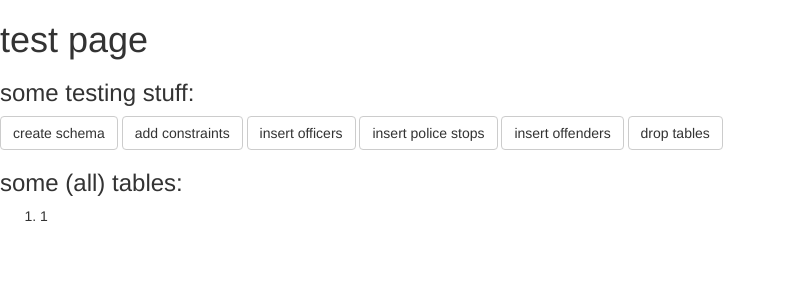
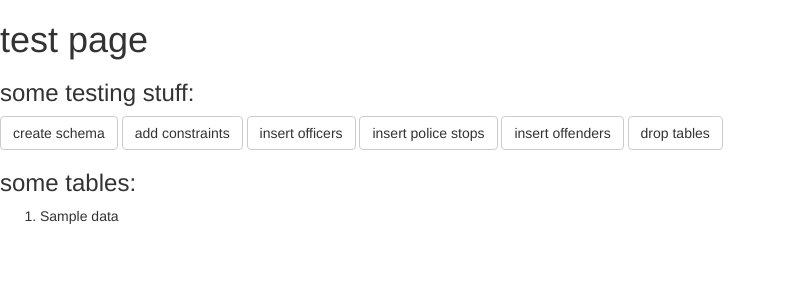
Before and after one commit to victor-lin/lapd-stop-data, a Flask app: template LAPDStopData/templates/test.html in a window 1280 px wide. Shown: the part 72-372 px from the top of the page, without its empty margins (0-786 px from the left). Run offline with Flask 2, Linux system fonts and the light colour scheme; the template is opened without the code that fills it: most values are stand-ins (such as "Sample title", 1, 10 or a date in 2020); parts of the project's set-up code (start-up, migrations or seed data) failed here and were passed over; some libraries are stand-ins or nearby versions.

Commit message:
Display all data in officer
Display all the data in officer. Need to implement buttons to change the display.

```diff
--- a/LAPDStopData/templates/test.html
+++ b/LAPDStopData/templates/test.html
@@ -11,11 +11,15 @@
   <button id="dropTables" type="button" class="btn btn-default">drop tables</button>
 </div>
 <div>
-  <h3>some (all) tables:</h3>
+  <h3>some tables:</h3>
   <ol>
-  {% for row in results %}
-    <li>{{ row[0] }}</li>
-  {% endfor %}
+    {% for row in results %}
+    <li>
+    {% for data in row %}
+    {{ data }}
+    {% endfor %}
+    </li>
+    {% endfor %}
   </ol>
 </div>
 {% endblock %}
--- a/LAPDStopData/views.py
+++ b/LAPDStopData/views.py
@@ -18,7 +18,7 @@ def test():
         log.info('connected')
         with closing(con.cursor()) as cur:
             log.info('querying stuff')
-            cur.execute('SELECT table_name FROM user_tables')
+            cur.execute('SELECT * FROM officer')
             results = cur.fetchall()
     return render_template('test.html', results=results)
 
```
